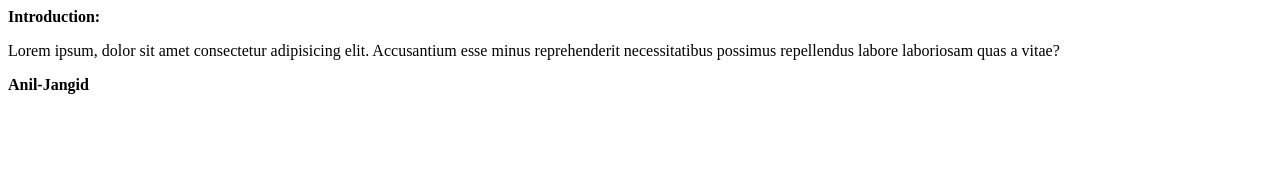
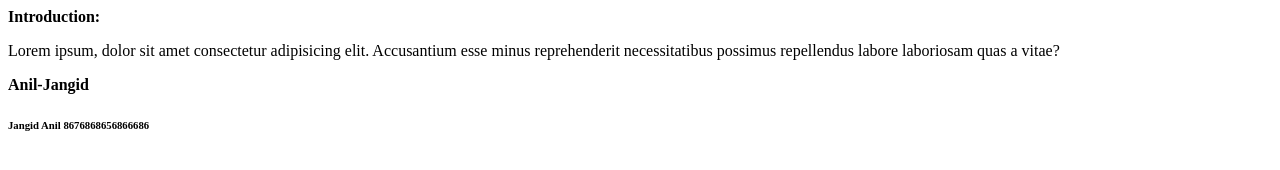
Before and after one commit to Anilj6468/Learn-Git, a plain HTML site: page index.html in a window 1280 px wide. Drawn offline with Linux system fonts and the light colour scheme.

Commit message:
message done

```diff
--- a/index.html
+++ b/index.html
@@ -11,5 +11,7 @@
         <p>Lorem ipsum, dolor sit amet consectetur adipisicing elit. Accusantium esse minus reprehenderit necessitatibus possimus repellendus labore laboriosam quas a vitae?</p>
 
         <b>Anil-Jangid</b>
+
+        <h6>Jangid Anil 8676868656866686</h6>
 </body>
 </html>
```
